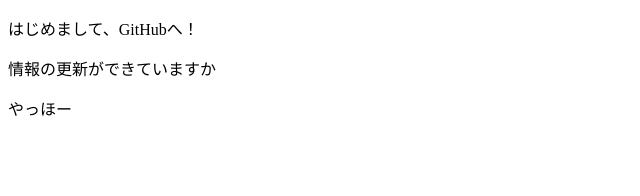
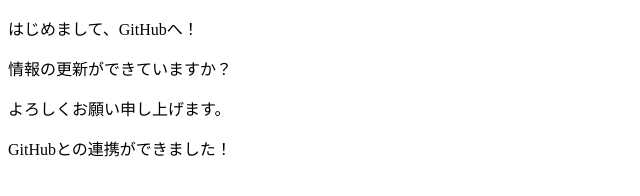
Before and after one commit to c3220405/www, a plain HTML site: page Index.html in a window 1280 px wide. Shown: the whole page, without its empty margins (0-640 px from the left). Drawn offline with Linux system fonts and the light colour scheme.

Commit message:
update2023/06/06

```diff
--- a/Index.html
+++ b/Index.html
@@ -3,12 +3,13 @@
 <head>
     <meta charset="UTF-8">
     <meta http-equiv="X-UA-Compatible" content="IE=edge">
-    <meta name="viewport" content="width=device-width,initial-scale=1.0">
-    <title>kadai1</title>
+    <meta name="viewport" content="width=device-width, initial-scale=1.0">
+    <title>Document</title>
 </head>
 <body>
     <p>はじめまして、GitHubへ！</p>
-    <p>情報の更新ができていますか</p>
-    <p>やっほー</p>
+    <p>情報の更新ができていますか？</p>
+    <p>よろしくお願い申し上げます。</p>
+    <p>GitHubとの連携ができました！</p>
 </body>
 </html>
```
